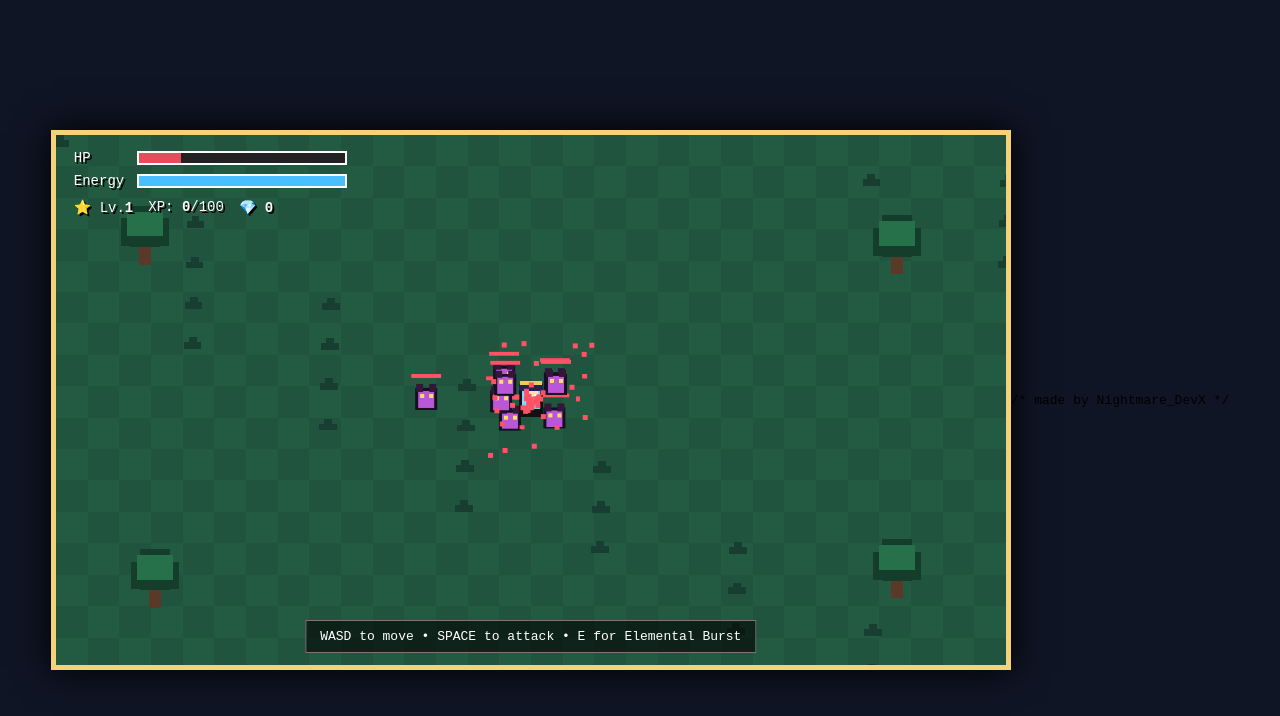
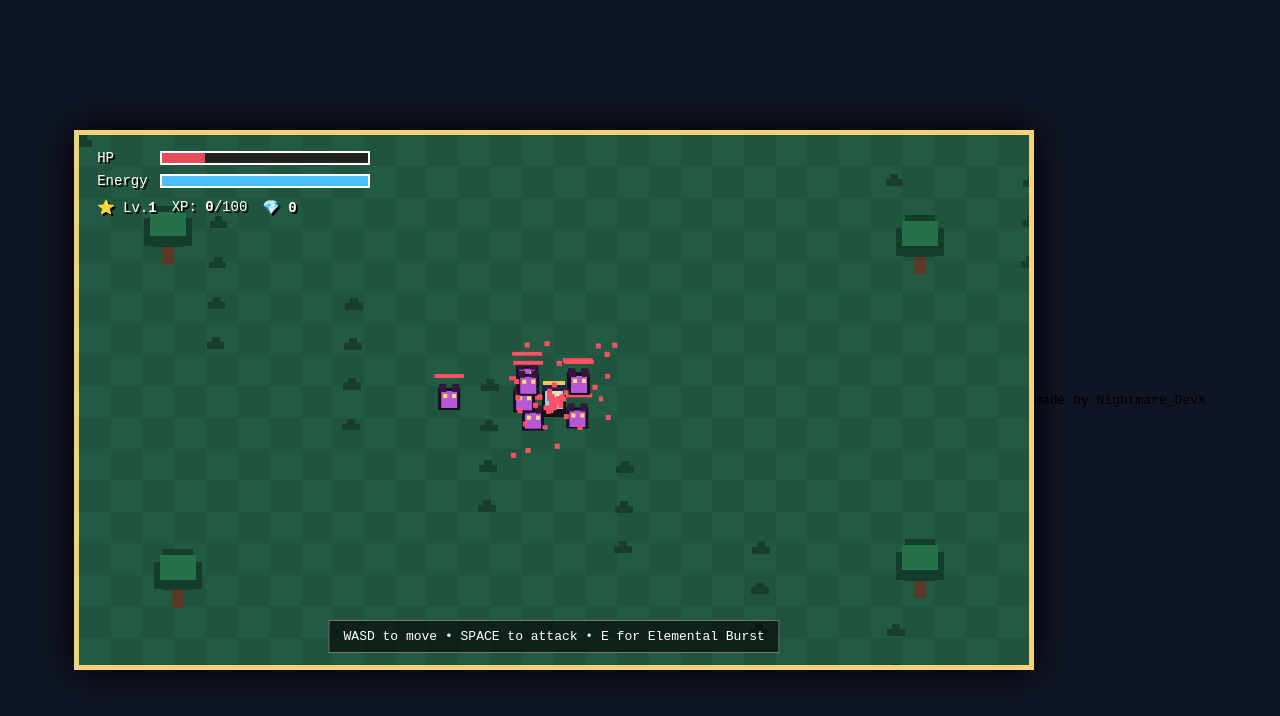
Before and after one commit to NightmareDevX/Pixel-Impact, a plain HTML site: page index.html in a window 1280 px wide. Drawn offline with Linux system fonts and the light colour scheme.

Commit message:
index.html

```diff
--- a/index.html
+++ b/index.html
@@ -45,4 +45,4 @@
 </body>
 </html>
 
-/* made by Nightmare_DevX */
+                 made by Nightmare_DevX
```
